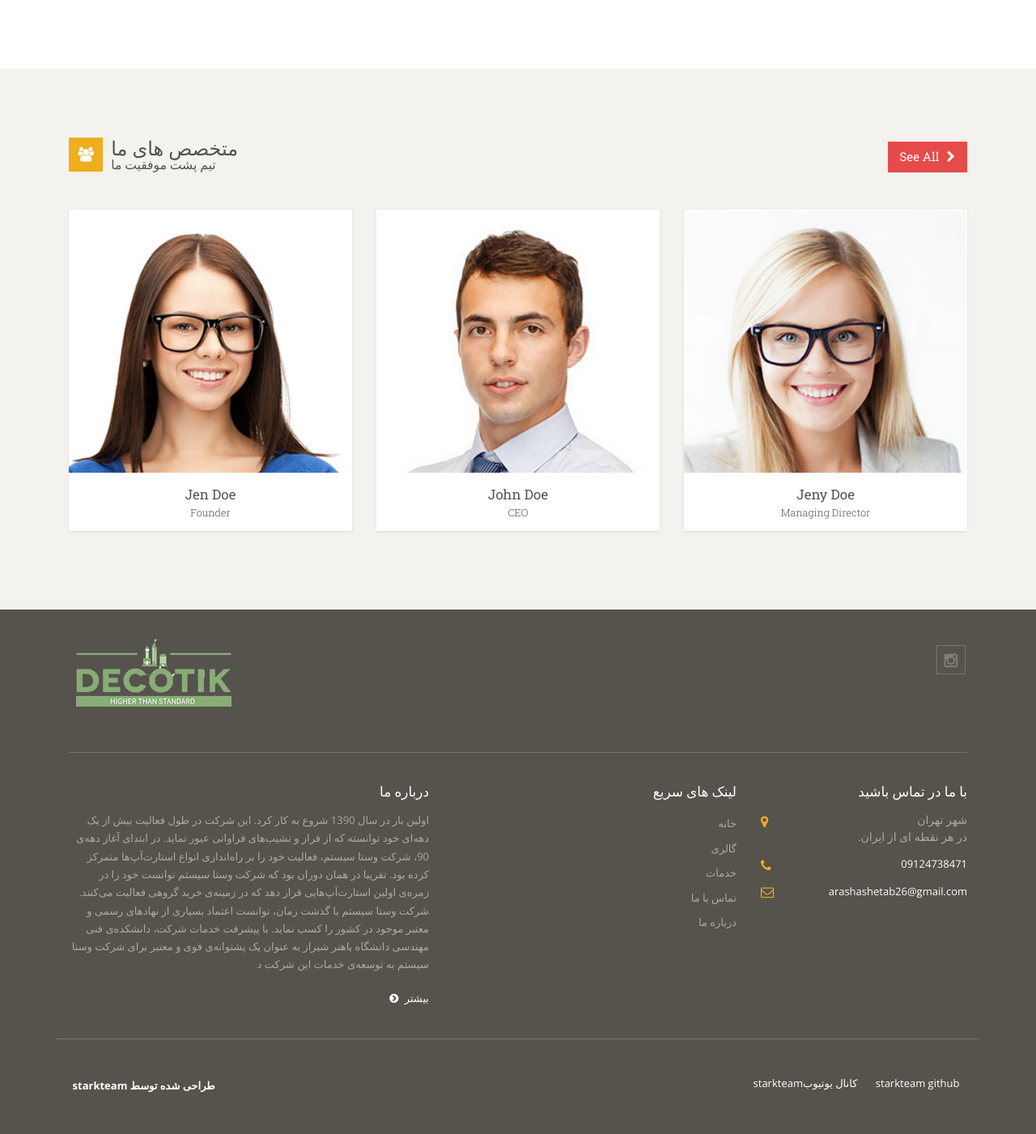
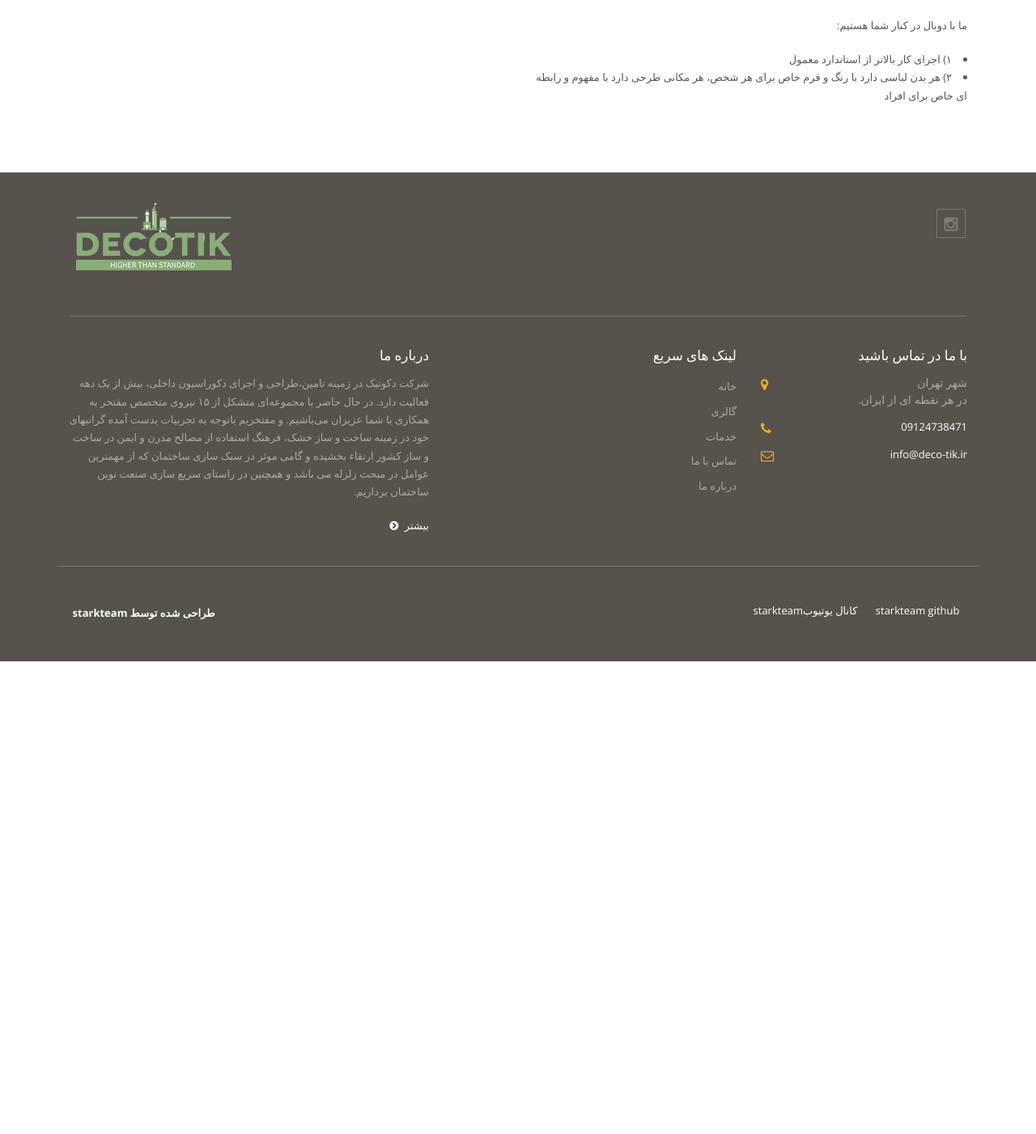
Before and after one commit to aliashtab77/decotik, a Django app: page /aboutus in a window 1280 px wide. Shown: the part 879-2280 px from the top of the page at 81% size. After the commit the page ends 1696 px from the top, so only its background shows below. Run offline with Django 5.2, Linux system fonts and the light colour scheme; some libraries are stand-ins or nearby versions.

Commit message:
پروژه نهایی

```diff
--- a/templates/about.html
+++ b/templates/about.html
@@ -5,7 +5,7 @@
 <head>
 <meta charset="utf-8">
 <meta http-equiv="X-UA-Compatible" content="IE=Edge">
-<title>گالری|decotik</title>
+<title>درباره ما|decotik</title>
 <meta name="description" content="Welcome to decotik">
 <meta name="keywords" content="interior, design, services, expert, analysis, structure, luxury, home, kitchen, berdroom, living room, bathroom, kid, office, infrastructure">
 <meta name="author" content="starkteam|aliashtab">
@@ -43,7 +43,7 @@
 <div class="container">
 <div class="col-md-8 col-sm-12 col-xs-12">
 <span><i class="fa fa-phone"></i><a href="tel:+989124738471">09124738471</a> </span>
-<span><i class="fa fa-envelope-o"></i> <a href="mailto:arashashetab26@gmail.com" title="gmail">arashashetab26@gmail.com</a> </span>
+<span><i class="fa fa-envelope-o"></i> <a href="mailto:info@deco-tik.ir" title="gmail">info@deco-tik.ir</a> </span>
 </div>
 <div class="col-md-4 hidden-sm hidden-xs">
 <ul class="social list-inline pull-right">
@@ -140,10 +140,38 @@
 <div class="col-md-6 col-sm-6 col-xs-12 content-box wow fadeInLeft" data-wow-duration="0.50s" data-wow-delay="0.50s">
 <img class="img-responsive" src="{% static 'images/about.jpg' %}" alt="About Striking" width="725" height="475" />
 </div>
-<div class="col-md-6 col-sm-6 col-xs-12 content-box wow fadeInRight" data-wow-duration="0.50s" data-wow-delay="0.50s">
-<p class="big">Maecenas molestie pulas molestie pulvinar augue. Ut quis sem ut neque gravida ullamcorper. Nunc nisi risus, accumsan nec elit ac, molvinar augue. Ut quis sem ut neque gravida ullamcorper.</p>
+<div class="col-md-6 col-sm-6 col-xs-12 content-box wow fadeInRight" data-wow-duration="0.50s" data-wow-delay="0.50s" style="direction: rtl">
+<p class="big">شرکت دکوتیک در زمینه تامین،طراحی و اجرای دکوراسیون داخلی، بیش از یک دهه فعالیت دارد.</p>
 <hr>
-<p>شرکت وستا سیستم، یک شرکت Digital Enterprise با ارائه‌ی خدمات در حیطه‌های وب و اپلیکیشن است که برای اولین بار در سال 1390 شروع به کار کرد. این شرکت در طول فعالیت بیش از یک دهه‌‌ای خود توانسته که از فراز و نشیب‌های فراوانی عبور نماید. در ابتدای آغاز دهه‌ی 90، شرکت وستا سیستم، فعالیت خود را بر راه‌اندازی انواع استارت‌آپ‌ها متمرکز کرده بود. تقریبا در همان دوران بود که شرکت وستا سیستم توانست خود را در زمره‌ی اولین استارت‌آپ‌هایی قرار دهد که در زمینه‌ی خرید گروهی فعالیت می‌کنند. شرکت وستا سیستم با گذشت زمان، توانست اعتماد بسیاری از نهادهای رسمی و معتبر موجود در کشور را کسب نماید. با پیشرفت خدمات شرکت، دانشکده‌ی فنی مهندسی دانشگاه باهنر شیراز به عنوان یک پشتوانه‌ی قوی و معتبر برای شرکت وستا سیستم به توسعه‌ی خدمات این شرکت در حیطه‌ی طراحی و تولید انواع نرم‌افزارهای تحت وب و موبایل، معرفی شد. این شرکت در سال 1397 توانست که عنوان شرکت دانش بنیان را با به دست آوردن مجوز رسمی از معاونت علمی پژوهشی ریاست جمهوری، کسب نماید. امروزه شرکت وستا سیستم با توسعه‌ی تیم خود توانسته که پروژه‌های مهمی را اجرا کرده و یا در دست اجرا داشته باشد. با توجه به آن که وستا سیستم اهداف بزرگی را برای آینده‌ی خود در نظر گرفته‌است، هر روزه در حال بهبود کیفیت خدمات خود و تیمش است. برای آن که بتوانید از خدمات و امکانات شرکت وستا مطلع شوید می‌توانید هم‌اکنون با ما تماس بگیرید.</p>
+    <p>
+مفتخریم به انجام پروژه‌های مختلف اعم از، آموزشی، درمانی، ورزشی،مسکونی،اداری و تجاری
+    </p>
+    <p>
+        من‌جمله:
+    </p>
+    <ui>
+        <li>بانک صادرات استان سمنان</li>
+        <li>بانک سینا در استان تهران</li>
+        <li>مجتمع تجاری،اداری اپال تهران</li>
+        <li>شهرداری تهران فناوری اطلاعات، خیابان زرتشت</li>
+        <li>آموزش پرورش منطقه ۱۰ تهران</li>
+        <li>بیمارستان فیروزآبادی</li>
+        <li>بیمارستان هاشمی‌نژاد</li>
+        <li>و...</li>
+    </ui>
+<p>
+ در حال حاضر با مجموعه‌ای متشکل از ۱۵ نیروی متخصص مفتخر به همکاری با شما عزیزان می‌باشیم.
+
+و مفتخریم باتوجه به تجربیات بدست آمده گرانبهای خود در زمینه ساخت و ساز خشک، فرهنگ استفاده از مصالح مدرن و ایمن در ساخت و ساز کشور ارتقاء بخشیده و گامی موثر در سبک سازی ساختمان که از مهمترین عوامل در مبحث زلزله می باشد و همچنین در راستای سریع سازی صنعت نوین ساختمان برداریم.
+</p>
+    <p>
+ما با دوبال در کنار شما هستیم:
+    </p>
+    <ui>
+        <li>۱) اجرای کار بالاتر از استاندارد معمول</li>
+        <li>۲) هر بدن لباسی دارد با رنگ و فرم خاص برای هر شخص، هر مکانی طرحی دارد با مفهوم و رابطه ای خاص برای افراد</li>
+    </ui>
+
 </div>
 </div>
 </section>
@@ -152,79 +180,79 @@
 
 
 
-<section class="staff page-block-large BGlight">
-<div class="container">
-<div class="col-md-12 col-sm-12 col-xs-12">
-<div class="section-heading wow fadeInDown" data-wow-duration="0.50s" data-wow-delay="0.50s">
-<h2><i class="fa fa-users square BGsec"></i>متخصص های ما<small>تیم پشت موفقیت ما</small></h2>
-<a class="btn btn-primary" href="team1.html" title="See All">See All <i class="fa fa-chevron-right"></i></a>
-<div class="clear"></div>
-</div>
-<div class="row">
-<div class="col-md-4 col-sm-6 col-xs-6 wow zoomIn" data-wow-duration="0.50s" data-wow-delay="0.75s">
-<div class="team square">
-<div class="img">
-<a href="team-single.html" title="Person Name"><img class="img-responsive" src="{% static 'images/people/square/01.jpg' %}" alt="img"></a>
-</div>
-
-<div class="info">
-<a href="team-single.html" title="Person Name"><h5>Jen Doe<small>Founder</small></h5></a>
-<ul class="social list-inline">
-<li><a href="#" title="Follow Us on Facebook"><i class="fa fa-facebook"></i></a></li>
-<li><a href="#" title="Follow Us on Twitter"><i class="fa fa-twitter"></i></a></li>
-<li><a href="#" title="Watch Our Videos"><i class="fa fa-youtube-play"></i></a></li>
-<li><a href="#" title="Watch Our gallery"><i class="fa fa-flickr"></i></a></li>
-<li><a href="#" title="Google Plus"><i class="fa fa-google-plus"></i></a></li>
-<li><a href="#" title="Follow Us on vk"><i class="fa fa-vk"></i></a></li>
-</ul>
-</div>
-
-</div>
-</div>
-<div class="col-md-4 col-sm-6 col-xs-6 wow zoomIn" data-wow-duration="0.50s" data-wow-delay="1s">
-<div class="team square">
-<div class="img">
-<a href="team-single.html" title="Person Name"><img class="img-responsive" src="{% static 'images/people/square/02.jpg' %}" alt="img"></a>
-</div>
-
-<div class="info">
-<a href="team-single.html" title="Person Name"><h5>John Doe<small>CEO</small></h5></a>
-<ul class="social list-inline">
-<li><a href="#" title="Follow Us on Facebook"><i class="fa fa-facebook"></i></a></li>
-<li><a href="#" title="Follow Us on Twitter"><i class="fa fa-twitter"></i></a></li>
-<li><a href="#" title="Watch Our Videos"><i class="fa fa-youtube-play"></i></a></li>
-<li><a href="#" title="Watch Our gallery"><i class="fa fa-flickr"></i></a></li>
-<li><a href="#" title="Google Plus"><i class="fa fa-google-plus"></i></a></li>
-<li><a href="#" title="Follow Us on vk"><i class="fa fa-vk"></i></a></li>
-</ul>
-</div>
-
-</div>
-</div>
-<div class="col-md-4 col-sm-6 col-xs-6 wow zoomIn" data-wow-duration="0.50s" data-wow-delay="1.25s">
-<div class="team square">
-<div class="img">
-<a href="team-single.html" title="Person Name"><img class="img-responsive" src="{% static 'images/people/square/03.jpg' %}" alt="img"></a>
-</div>
-
-<div class="info">
-<a href="team-single.html" title="Person Name"><h5>Jeny Doe<small>Managing Director</small></h5></a>
-<ul class="social list-inline">
-<li><a href="#" title="Follow Us on Facebook"><i class="fa fa-facebook"></i></a></li>
-<li><a href="#" title="Follow Us on Twitter"><i class="fa fa-twitter"></i></a></li>
-<li><a href="#" title="Watch Our Videos"><i class="fa fa-youtube-play"></i></a></li>
-<li><a href="#" title="Watch Our gallery"><i class="fa fa-flickr"></i></a></li>
-<li><a href="#" title="Google Plus"><i class="fa fa-google-plus"></i></a></li>
-<li><a href="#" title="Follow Us on vk"><i class="fa fa-vk"></i></a></li>
-</ul>
-</div>
-
-</div>
-</div>
-</div>
-</div>
-</div>
-</section>
+{#<section class="staff page-block-large BGlight">#}
+{#<div class="container">#}
+{#<div class="col-md-12 col-sm-12 col-xs-12">#}
+{#<div class="section-heading wow fadeInDown" data-wow-duration="0.50s" data-wow-delay="0.50s">#}
+{#<h2><i class="fa fa-users square BGsec"></i>متخصص های ما<small>تیم پشت موفقیت ما</small></h2>#}
+{#<a class="btn btn-primary" href="team1.html" title="See All">See All <i class="fa fa-chevron-right"></i></a>#}
+{#<div class="clear"></div>#}
+{#</div>#}
+{#<div class="row">#}
+{#<div class="col-md-4 col-sm-6 col-xs-6 wow zoomIn" data-wow-duration="0.50s" data-wow-delay="0.75s">#}
+{#<div class="team square">#}
+{#<div class="img">#}
+{#<a href="team-single.html" title="Person Name"><img class="img-responsive" src="{% static 'images/people/square/01.jpg' %}" alt="img"></a>#}
+{#</div>#}
+{##}
+{#<div class="info">#}
+{#<a href="team-single.html" title="Person Name"><h5>Jen Doe<small>Founder</small></h5></a>#}
+{#<ul class="social list-inline">#}
+{#<li><a href="#" title="Follow Us on Facebook"><i class="fa fa-facebook"></i></a></li>#}
+{#<li><a href="#" title="Follow Us on Twitter"><i class="fa fa-twitter"></i></a></li>#}
+{#<li><a href="#" title="Watch Our Videos"><i class="fa fa-youtube-play"></i></a></li>#}
+{#<li><a href="#" title="Watch Our gallery"><i class="fa fa-flickr"></i></a></li>#}
+{#<li><a href="#" title="Google Plus"><i class="fa fa-google-plus"></i></a></li>#}
+{#<li><a href="#" title="Follow Us on vk"><i class="fa fa-vk"></i></a></li>#}
+{#</ul>#}
+{#</div>#}
+{##}
+{#</div>#}
+{#</div>#}
+{#<div class="col-md-4 col-sm-6 col-xs-6 wow zoomIn" data-wow-duration="0.50s" data-wow-delay="1s">#}
+{#<div class="team square">#}
+{#<div class="img">#}
+{#<a href="team-single.html" title="Person Name"><img class="img-responsive" src="{% static 'images/people/square/02.jpg' %}" alt="img"></a>#}
+{#</div>#}
+{##}
+{#<div class="info">#}
+{#<a href="team-single.html" title="Person Name"><h5>John Doe<small>CEO</small></h5></a>#}
+{#<ul class="social list-inline">#}
+{#<li><a href="#" title="Follow Us on Facebook"><i class="fa fa-facebook"></i></a></li>#}
+{#<li><a href="#" title="Follow Us on Twitter"><i class="fa fa-twitter"></i></a></li>#}
+{#<li><a href="#" title="Watch Our Videos"><i class="fa fa-youtube-play"></i></a></li>#}
+{#<li><a href="#" title="Watch Our gallery"><i class="fa fa-flickr"></i></a></li>#}
+{#<li><a href="#" title="Google Plus"><i class="fa fa-google-plus"></i></a></li>#}
+{#<li><a href="#" title="Follow Us on vk"><i class="fa fa-vk"></i></a></li>#}
+{#</ul>#}
+{#</div>#}
+{##}
+{#</div>#}
+{#</div>#}
+{#<div class="col-md-4 col-sm-6 col-xs-6 wow zoomIn" data-wow-duration="0.50s" data-wow-delay="1.25s">#}
+{#<div class="team square">#}
+{#<div class="img">#}
+{#<a href="team-single.html" title="Person Name"><img class="img-responsive" src="{% static 'images/people/square/03.jpg' %}" alt="img"></a>#}
+{#</div>#}
+{##}
+{#<div class="info">#}
+{#<a href="team-single.html" title="Person Name"><h5>Jeny Doe<small>Managing Director</small></h5></a>#}
+{#<ul class="social list-inline">#}
+{#<li><a href="#" title="Follow Us on Facebook"><i class="fa fa-facebook"></i></a></li>#}
+{#<li><a href="#" title="Follow Us on Twitter"><i class="fa fa-twitter"></i></a></li>#}
+{#<li><a href="#" title="Watch Our Videos"><i class="fa fa-youtube-play"></i></a></li>#}
+{#<li><a href="#" title="Watch Our gallery"><i class="fa fa-flickr"></i></a></li>#}
+{#<li><a href="#" title="Google Plus"><i class="fa fa-google-plus"></i></a></li>#}
+{#<li><a href="#" title="Follow Us on vk"><i class="fa fa-vk"></i></a></li>#}
+{#</ul>#}
+{#</div>#}
+{##}
+{#</div>#}
+{#</div>#}
+{#</div>#}
+{#</div>#}
+{#</div>#}
+{#</section>#}
 
 
 
@@ -245,7 +273,9 @@
 </div>
 <div class="col-md-5 col-sm-12 col-xs-12 content-box wow fadeInUp" data-wow-duration="0.50s" data-wow-delay="0.50s" style="direction: rtl">
 <h5>درباره ما</h5>
-<p style="direction: rtl"> اولین بار در سال 1390 شروع به کار کرد. این شرکت در طول فعالیت بیش از یک دهه‌‌ای خود توانسته که از فراز و نشیب‌های فراوانی عبور نماید. در ابتدای آغاز دهه‌ی 90، شرکت وستا سیستم، فعالیت خود را بر راه‌اندازی انواع استارت‌آپ‌ها متمرکز کرده بود. تقریبا در همان دوران بود که شرکت وستا سیستم توانست خود را در زمره‌ی اولین استارت‌آپ‌هایی قرار دهد که در زمینه‌ی خرید گروهی فعالیت می‌کنند. شرکت وستا سیستم با گذشت زمان، توانست اعتماد بسیاری از نهادهای رسمی و معتبر موجود در کشور را کسب نماید. با پیشرفت خدمات شرکت، دانشکده‌ی فنی مهندسی دانشگاه باهنر شیراز به عنوان یک پشتوانه‌ی قوی و معتبر برای شرکت وستا سیستم به توسعه‌ی خدمات این شرکت د</p>
+<p style="direction: rtl">شرکت دکوتیک در زمینه تامین،طراحی و اجرای دکوراسیون داخلی، بیش از یک دهه فعالیت دارد.
+در حال حاضر با مجموعه‌ای متشکل از ۱۵ نیروی متخصص مفتخر به همکاری با شما عزیزان می‌باشیم. و مفتخریم باتوجه به تجربیات بدست آمده گرانبهای خود در زمینه ساخت و ساز خشک، فرهنگ استفاده از مصالح مدرن و ایمن در ساخت و ساز کشور ارتقاء بخشیده و گامی موثر در سبک سازی ساختمان که از مهمترین عوامل در مبحث زلزله می باشد و همچنین در راستای سریع سازی صنعت نوین ساختمان برداریم.
+</p>
 <a href="{% url 'aboutusview' %}" title="About Company">بیشتر <i class="fa fa-chevron-circle-right"></i></a>
 </div>
 
@@ -266,7 +296,7 @@
 <span><i class="fa fa-map-marker"></i>شهر تهران<br>
 در هر نقطه ای از ایران.</span>
 <span><i class="fa fa-phone"></i><a herf="tel:+989124738471">09124738471</a></span>
-<span><i class="fa fa-envelope-o"></i> <a href="mailto:arashashetab26@gmail.com" title="gmail">arashashetab26@gmail.com</a></span>
+<span><i class="fa fa-envelope-o"></i> <a href="mailto:info@deco-tik.ir" title="gmail">info@deco-tik.ir</a></span>
 </div>
 </div>
 <div class="clear"></div>
```
Also changed, not shown: decor/models.py (+12 -0 lines), decotik/settings.py (+6 -4 lines), templates/contact.html (+6 -4 lines), templates/detail.html (+5 -3 lines), templates/galery.html (+5 -3 lines), templates/index.html (+37 -35 lines), templates/services-single.html (+5 -3 lines), templates/services.html (+5 -3 lines).
